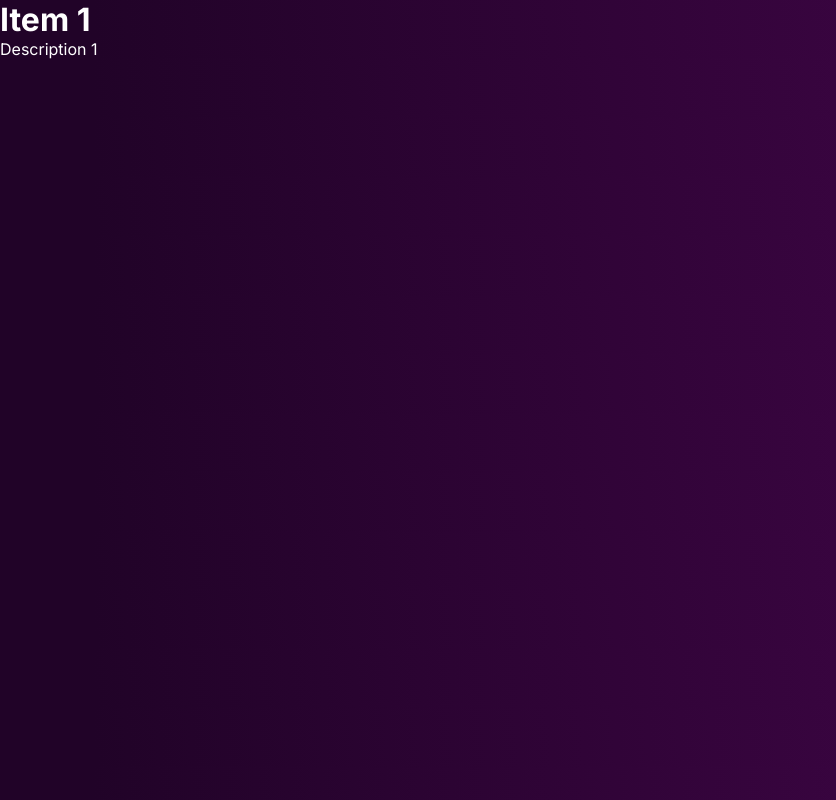
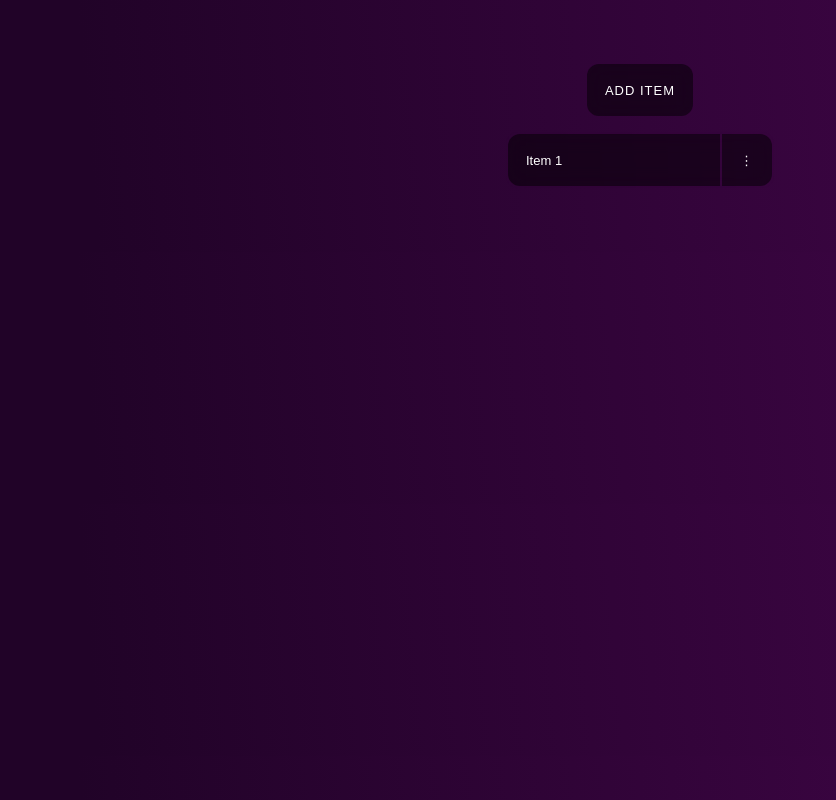
Before and after one commit to Jakub-Horacek/to-do-list, a Next.js app: page / in a window 1280 px wide. Shown: the whole page, without its empty margins (0-836 px from the left). Built offline with nearby package versions, Linux system fonts and the light colour scheme.

Commit message:
Add progress

```diff
--- a/src/app/components/item.tsx
+++ b/src/app/components/item.tsx
@@ -1,15 +1,50 @@
-import "@/app/globals.css";
+import React, { useState, useEffect } from "react";
 
 interface ItemProps {
   name: string;
-  description: string;
+  completed?: boolean;
 }
 
-const Item: React.FC<ItemProps> = ({ name, description }) => {
+const Item: React.FC<ItemProps> = ({ name, completed = false }) => {
+  const [itemName, setName] = useState(name);
+  const [itemCompleted, setCompleted] = useState(completed);
+  const [actionsExpanded, setActionsExpanded] = useState(false);
+
+  const actions = [
+    { name: "Delete item", action: () => deleteItem() },
+    { name: itemCompleted ? "Mark uncompleted" : "Mark completed", action: () => toggleCompleted() },
+  ];
+
+  function deleteItem() {
+    // This is a placeholder function. We'll implement this later.
+  }
+
+  function toggleCompleted() {
+    setCompleted(!itemCompleted);
+  }
+
   return (
     <div className="to-do__item">
-      <h1>{name}</h1>
-      <p>{description}</p>
+      <div className={actionsExpanded ? "item__content item__content--expanded" : "item__content"}>
+        <input
+          type="text"
+          value={itemName}
+          onChange={(e) => setName(e.target.value)}
+          className={itemCompleted ? "item__name item__name--completed" : "item__name"}
+        />
+        <button className="to-do__action-expand" onClick={() => setActionsExpanded(!actionsExpanded)}>
+          ⋮
+        </button>
+      </div>
+      {actionsExpanded && (
+        <div className="item__actions">
+          {actions.map((action) => (
+            <button key={action.name} onClick={action.action}>
+              {action.name}
+            </button>
+          ))}
+        </div>
+      )}
     </div>
   );
 };
--- a/src/app/components/list.tsx
+++ b/src/app/components/list.tsx
@@ -1,10 +1,22 @@
-import "@/app/globals.css";
+"use client";
 import Item from "./item";
+import { useState, useEffect } from "react";
 
 const List: React.FC = () => {
+  const [items, setItems] = useState([{ name: "Item 1" }]);
+
+  function addItem() {
+    setItems([...items, { name: `Item ${items.length + 1}` }]);
+  }
+
   return (
-    <div className="to-do__list">
-      <Item name="Item 1" description="Description 1"></Item>
+    <div className="to-do__list center">
+      <button className="to-do__button" onClick={addItem}>
+        Add Item
+      </button>
+      {items.map((item) => (
+        <Item key={item.name} name={item.name} />
+      ))}
     </div>
   );
 };
--- a/src/app/globals.css
+++ /dev/null
@@ -1,27 +0,0 @@
-:root {
-  --max-width: 1100px;
-  --border-radius: 12px;
-  --text-color: white;
-}
-
-* {
-  box-sizing: border-box;
-  padding: 0;
-  margin: 0;
-}
-
-html,
-body {
-  max-width: 100vw;
-  overflow-x: hidden;
-}
-
-body {
-  color: var(--text-color);
-  background-image: linear-gradient(85.2deg, rgba(33, 3, 40, 1) 7.5%, rgba(65, 5, 72, 1) 88.7%);
-}
-
-a {
-  color: inherit;
-  text-decoration: none;
-}
--- a/src/app/layout.tsx
+++ b/src/app/layout.tsx
@@ -1,6 +1,6 @@
 import type { Metadata } from "next";
 import { Inter } from "next/font/google";
-import "./globals.css";
+import "./styles/globals.css";
 
 const inter = Inter({ subsets: ["latin"] });
 
--- a/src/app/page.tsx
+++ b/src/app/page.tsx
@@ -1,3 +1,4 @@
+import "./styles/globals.css";
 import List from "./components/list";
 
 export default function Home() {
--- /dev/null
+++ b/src/app/styles/globals.css
@@ -0,0 +1,114 @@
+@import "variables.css";
+
+* {
+  box-sizing: border-box;
+  padding: 0;
+  margin: 0;
+}
+
+html,
+body {
+  max-width: 100vw;
+  overflow-x: hidden;
+}
+
+body {
+  color: var(--text-color);
+  background-image: linear-gradient(85.2deg, rgba(33, 3, 40, 1) 7.5%, rgba(65, 5, 72, 1) 88.7%);
+}
+
+a {
+  color: inherit;
+  text-decoration: none;
+}
+
+button {
+  cursor: pointer;
+  padding: var(--gap);
+  border: 2px solid transparent;
+  border-radius: var(--border-radius);
+  backdrop-filter: blur(10px);
+  background: rgba(0, 0, 0, 0.5);
+  color: var(--text-color);
+  width: auto;
+  height: 52px;
+  font-size: small;
+  letter-spacing: 1px;
+  text-transform: uppercase;
+  transition: var(--transition);
+}
+
+button:hover {
+  border: 2px solid var(--text-color);
+  background: rgba(0, 0, 0, 1);
+}
+
+.center {
+  display: flex;
+  justify-content: center;
+  align-items: center;
+  position: relative;
+  padding: 4rem 0;
+}
+
+.to-do__list {
+  display: flex;
+  flex-direction: column;
+  gap: var(--gap);
+}
+
+.to-do__item {
+  display: flex;
+  flex-direction: column;
+  align-items: center;
+  gap: 2px;
+  border: 2px solid transparent;
+  border-radius: var(--border-radius);
+  backdrop-filter: blur(10px);
+  background: transparent;
+}
+
+.to-do__item input,
+.to-do__action-expand {
+  font-size: small;
+  padding: var(--gap);
+  background: rgba(0, 0, 0, 0.5);
+  color: var(--text-color);
+  border: 2px solid transparent;
+  transition: var(--transition);
+}
+
+.to-do__item input:hover,
+.to-do__action-expand:hover {
+  border: 2px solid var(--text-color);
+  background: rgba(0, 0, 0, 1);
+}
+
+.item__content,
+.item__actions {
+  display: flex;
+  flex-direction: row;
+  gap: 2px;
+}
+
+.item__content > *:first-child,
+.item__actions > *:first-child {
+  border-radius: var(--border-radius) 0 0 var(--border-radius);
+}
+
+.item__content > *:last-child,
+.item__actions > *:last-child {
+  border-radius: 0 var(--border-radius) var(--border-radius) 0;
+}
+
+.item__content--expanded > *:first-child {
+  border-radius: var(--border-radius) 0 0 0;
+}
+.item__content--expanded > *:last-child {
+  border-radius: 0 var(--border-radius) 0 0;
+}
+
+.item__name--completed {
+  text-decoration: line-through;
+  color: #00ff00 !important;
+}
--- /dev/null
+++ b/src/app/styles/variables.css
@@ -0,0 +1,7 @@
+:root {
+  --max-width: 1100px;
+  --border-radius: 12px;
+  --text-color: white;
+  --gap: 1rem;
+  --transition: 0.3s all ease-in-out;
+}
```
